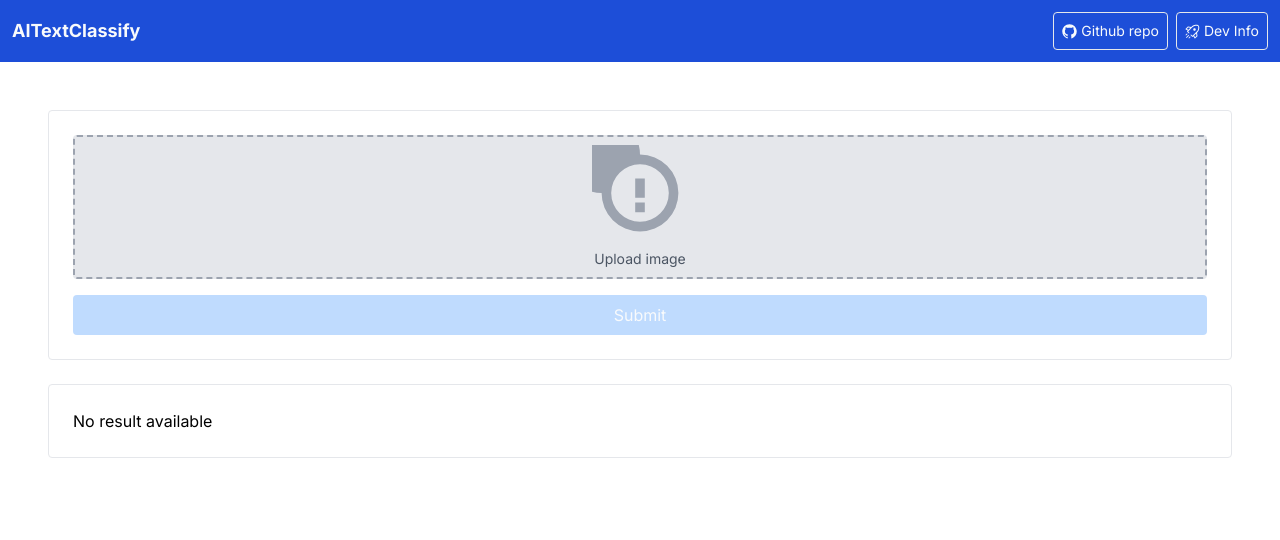
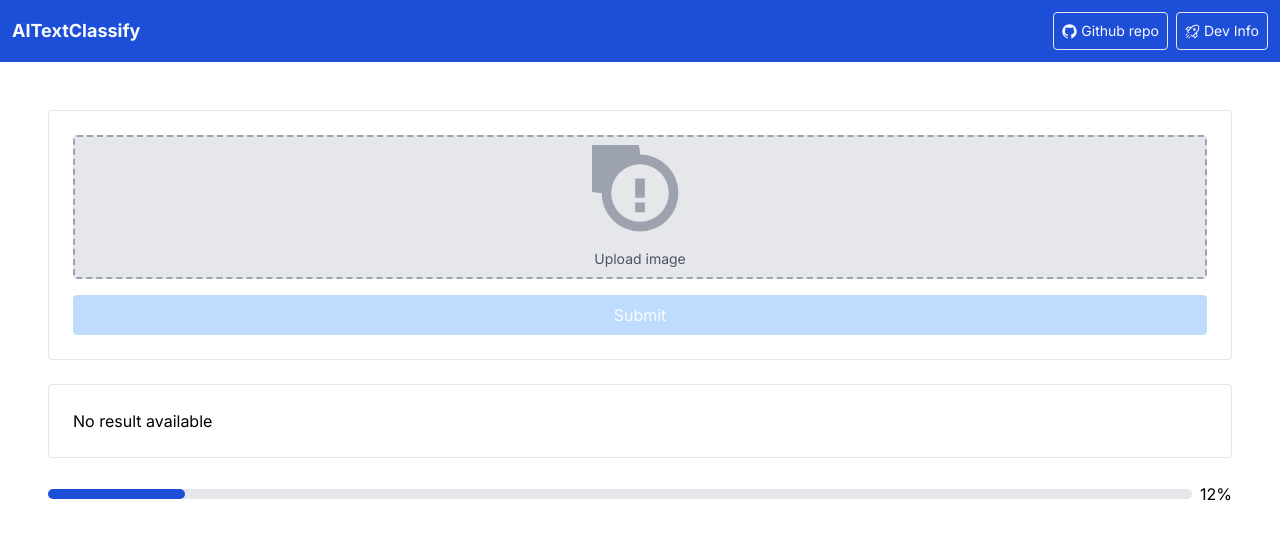
Before and after one commit to ashsajal1/nextjs-image-classification, a Next.js app: page / in a window 1280 px wide. Shown: the top 540 px of the page. Built offline with nearby package versions, Linux system fonts and the light colour scheme.

Commit message:
Add Progressbar component

```diff
--- a/src/app/page.tsx
+++ b/src/app/page.tsx
@@ -1,4 +1,5 @@
 'use client';
+import ProgressBar from "@/components/ProgressBar";
 import { useState } from "react";
 
 export default function Home() {
@@ -112,6 +113,8 @@ export default function Home() {
         </div>
       )}
 
+      <ProgressBar progress={12} label={`${12}`} />
+
     </main>
   );
 }
--- /dev/null
+++ b/src/components/ProgressBar.tsx
@@ -0,0 +1,33 @@
+import React from 'react';
+
+interface ProgressBarProps {
+  progress: number;
+  label: string;
+}
+
+const ProgressBar: React.FC<ProgressBarProps> = ({ progress, label }) => {
+  const progressBarStyle = `text-xs bg-blue-700 text-xs leading-none py-1 text-center text-white rounded-full h-[10px]`;
+  const progressBarWidthStyle = {
+    width: `${progress}%`,
+  };
+
+
+  return (
+    <div className="w-full">
+
+      <div className="flex items-center gap-2">
+        <div className="w-full bg-gray-200 rounded-full h-[10px]">
+          <div style={progressBarWidthStyle} className={`${progressBarStyle}`}>
+          </div>
+        </div>
+        <div>
+          {label}%
+        </div>
+      </div>
+
+
+    </div>
+  );
+};
+
+export default ProgressBar;
```
